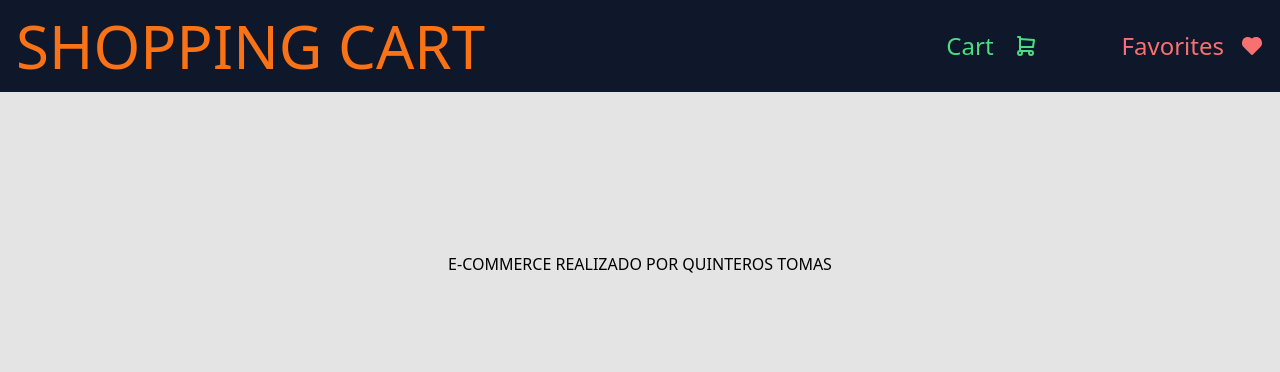
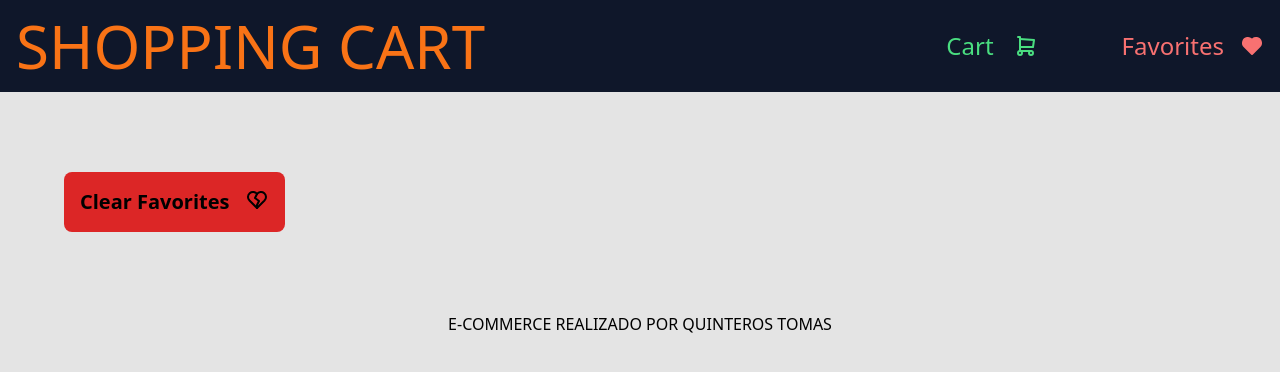
Before and after one commit to tomasquinteros/E-COMMERCE, a React (Vite) app: page /favorites in a window 1280 px wide. Shown: the top 372 px of the page. Built offline with nearby package versions, Linux system fonts and the light colour scheme.

Commit message:
style and import clearFavorites

```diff
--- a/src/components/Favorites.jsx
+++ b/src/components/Favorites.jsx
@@ -4,10 +4,11 @@ import { RemoveFromFavoritesIcon } from './Icons'
 function ItemFavorites ({ favorites, removeFromFavorites }) {
   return (
     favorites.map(product => (
-      <li key={product.id}>
-        <h1>{product.title}</h1>
-        <span>${product.price}</span>
-        <button onClick={() => removeFromFavorites(product)}>
+      <li key={product.id} className='bg-slate-700 p-4 flex gap-4 flex-col items-center'>
+        <h1 className='text-3xl text-orange-600'>{product.title}</h1>
+        <img className='aspect-video object-cover w-64 bg-white' src={product.thumbnail} alt={product.title} />
+        <p className='text-xl text-white font-bold'>${product.price}</p>
+        <button className='bg-red-600 p-2' onClick={() => removeFromFavorites(product)}>
           <RemoveFromFavoritesIcon />
         </button>
       </li>
@@ -17,12 +18,15 @@ function ItemFavorites ({ favorites, removeFromFavorites }) {
 }
 
 export const Favorites = () => {
-  const { favorites, removeFromFavorites } = useFavorites()
+  const { favorites, removeFromFavorites, clearFavorites } = useFavorites()
   return (
-    <div>
-      <ul>
+    <div className='w-full max-w-6xl'>
+      <ul className='grid grid-cols-3 gap-3'>
         <ItemFavorites favorites={favorites} removeFromFavorites={removeFromFavorites} />
       </ul>
+      <button className='bg-red-600 p-4 gap-4 rounded-lg flex text-xl font-bold' onClick={() => clearFavorites()}>
+        Clear Favorites <RemoveFromFavoritesIcon />
+      </button>
     </div>
   )
 }
```
